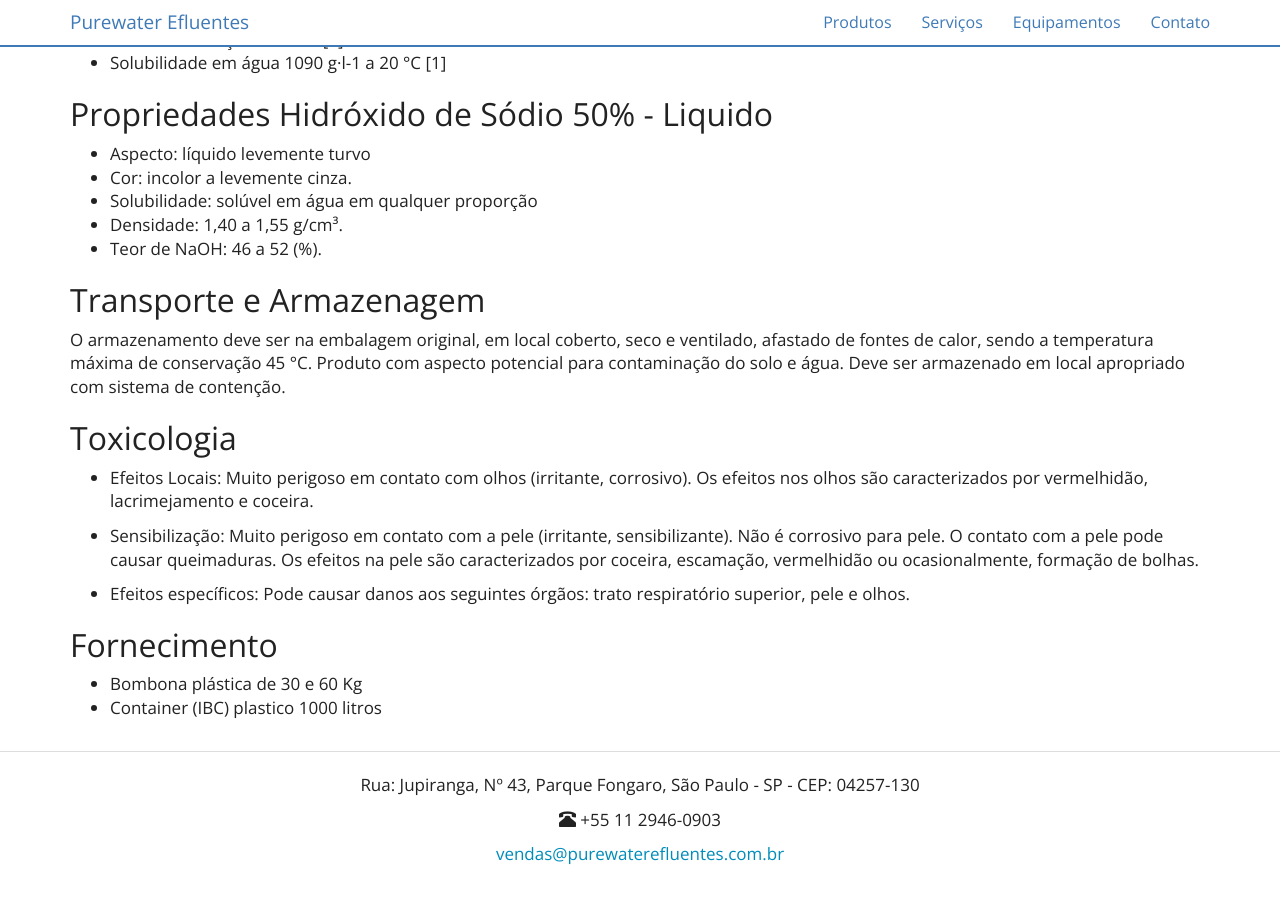
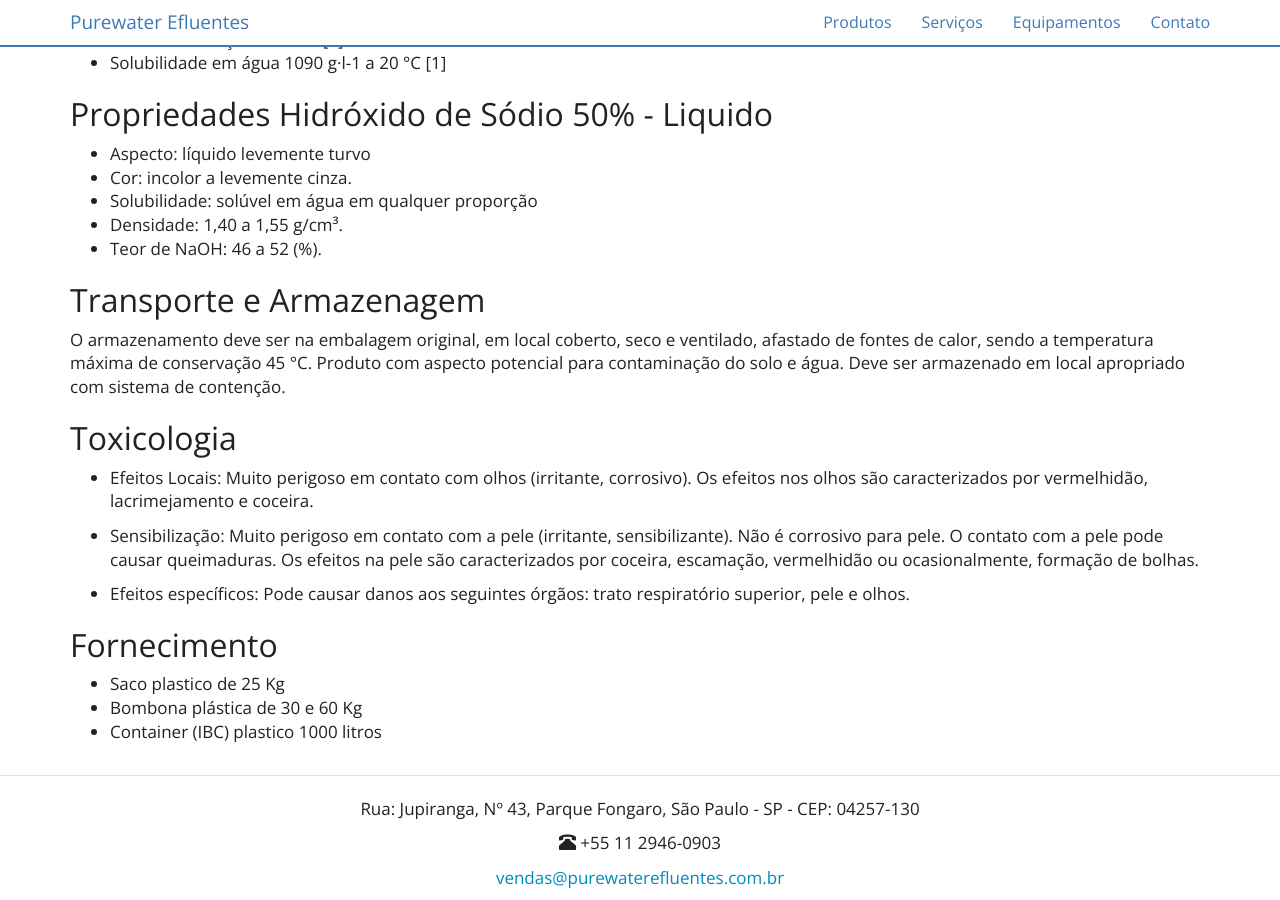
Before and after one commit to purewaterefluentes/purewaterefluentes.github.io, a Jekyll site: the page built from produtos/hidroxido-de-sodio-soda-caustica.md, in a window 1280 px wide and 900 px high, scrolled down 1002 px. Built offline with Jekyll 4.4.1, drawn with Linux system fonts in a browser that asks for light colours; nearby versions of some CDN libraries; library files that are not in the unit come from our copies; before the commit the page ends 1878 px from its top, so only the background shows below that.

Commit message:
Update hidroxido-de-sodio-soda-caustica.md

```diff
--- a/produtos/hidroxido-de-sodio-soda-caustica.md
+++ b/produtos/hidroxido-de-sodio-soda-caustica.md
@@ -43,7 +43,6 @@ Ca (OH) 2 (aq) + Na 2 CO 3 (aq) → 2 NaOH (aq) + CaCO 3 (S)
 - Densidade: 1,40 a 1,55 g/cm³.
 - Teor de NaOH: 46 a 52 (%).
 
-
 ## Transporte e Armazenagem
 O armazenamento deve ser na embalagem original, em local coberto, seco e ventilado, afastado    de fontes de calor, sendo a temperatura máxima de conservação 45 °C. Produto com aspecto potencial para contaminação do solo e água. Deve ser armazenado em local apropriado com sistema de contenção.
 
@@ -57,5 +56,6 @@ O armazenamento deve ser na embalagem original, em local coberto, seco e ventila
 
 ## Fornecimento
 
+- Saco plastico de 25 Kg
 - Bombona plástica de 30 e 60 Kg
 - Container (IBC) plastico 1000 litros
```
